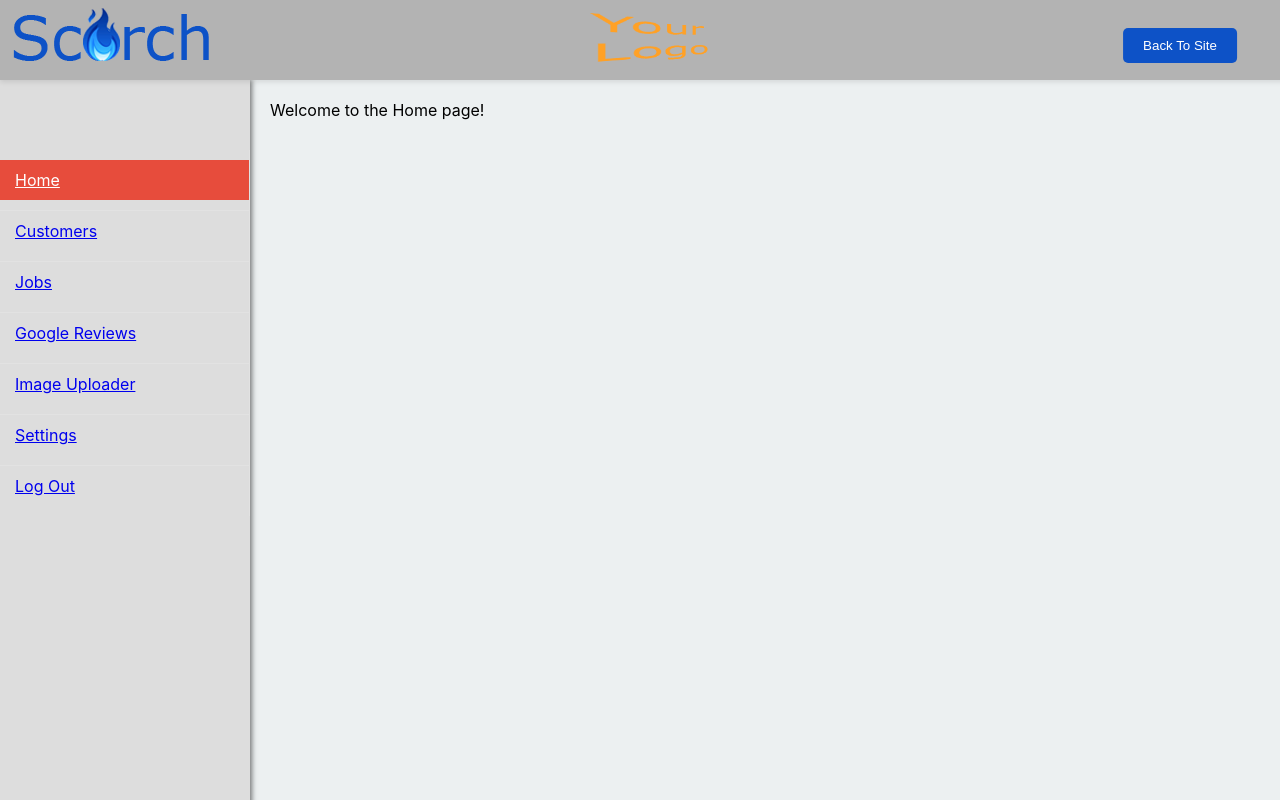
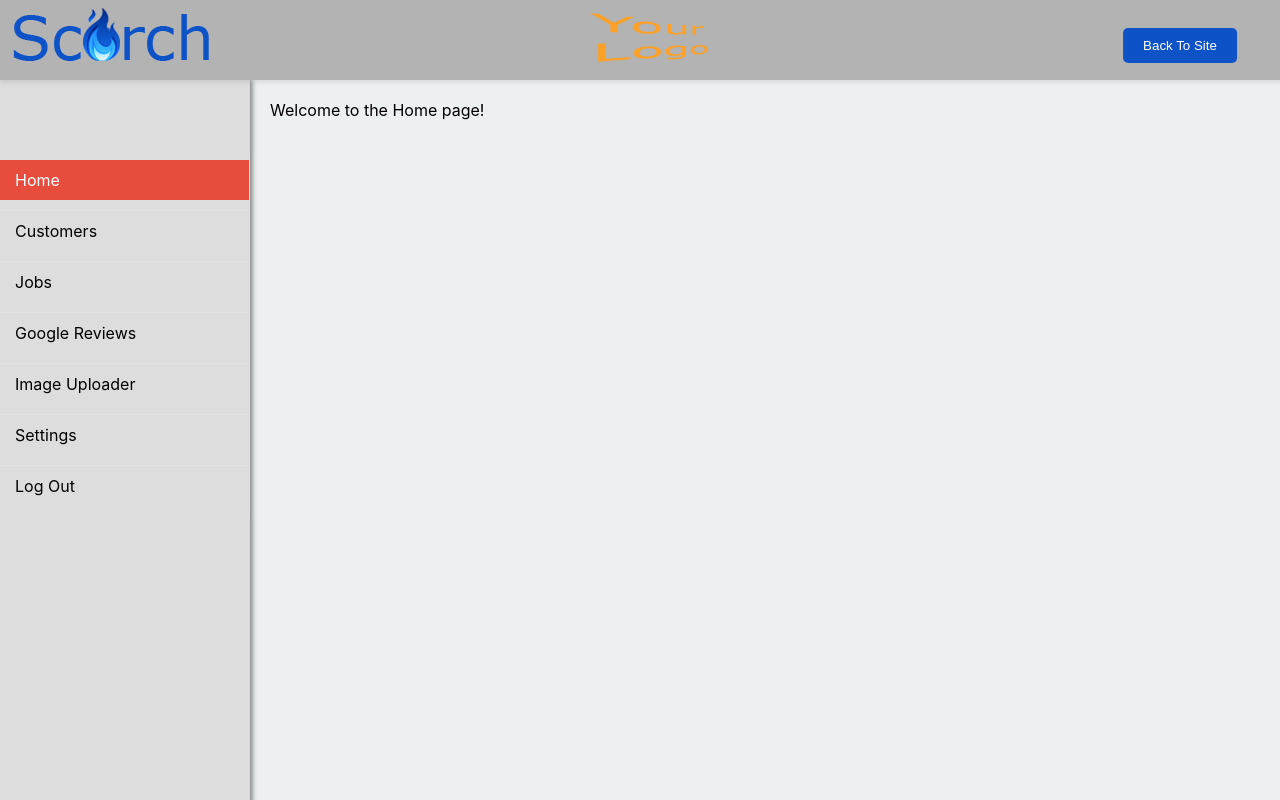
Before and after one commit to WKellettScorch/ScorchWebApp, a React (Create React App) app in the folder frontend/scorch-web-app/: page /home in a window 1280 px wide. Built offline with nearby package versions, Linux system fonts and the light colour scheme; sample sign-in values are in the browser's storage.

Commit message:
Added logic for logging out and protecting pages

```diff
--- a/frontend/scorch-web-app/src/App.js
+++ b/frontend/scorch-web-app/src/App.js
@@ -32,7 +32,7 @@ function App() {
           }
         />
         {/* Define other routes inside ProtectedRoute as needed */}
-        <Route
+        {/*<Route
           path="*"
           element={
             <ProtectedRoute>
@@ -41,7 +41,7 @@ function App() {
               </MainLayout>
             </ProtectedRoute>
           }
-        />
+        />*/}
       </Routes>
     </Router>
   );
--- a/frontend/scorch-web-app/src/api/LoginAPI.js
+++ b/frontend/scorch-web-app/src/api/LoginAPI.js
@@ -13,8 +13,8 @@ export const login = async (username, password) => {
             body: JSON.stringify({ username, password }),
         });
         if (!response.ok) {
-            console.error('Login API response not OK:', response.status, response.statusText);
-            throw new Error('Failed to login');
+        const errorDetails = await response.json(); // Assuming the server sends back a JSON response with an error message
+        throw new Error(errorDetails.message || 'Server responded with an error'); // Customize error message as needed
         }
         return await response.json();
     } catch (error) {
--- a/frontend/scorch-web-app/src/components/Login/Login.css
+++ b/frontend/scorch-web-app/src/components/Login/Login.css
@@ -61,6 +61,10 @@
     background-color: #2980b9;
   }
 
+  .login-error {
+    color: red;
+  }
+
   @media (max-width: 768px) {
     .login-form input,
     .login-form button {
--- a/frontend/scorch-web-app/src/components/Login/Login.js
+++ b/frontend/scorch-web-app/src/components/Login/Login.js
@@ -1,28 +1,24 @@
+// frontend/components/Login/Login.js
 import React, { useState } from 'react';
 import { useNavigate } from 'react-router-dom';
 import './Login.css';
-import ScorchLogo from '../../assets/images/Scorch_200x100.png'; // Ensure path is correct
-import { login } from '../../api/LoginAPI'; // Ensure path is correct
+import ScorchLogo from '../../assets/images/Scorch_200x100.png';
+import { login } from '../../api/LoginAPI';
 
 function Login() {
   const [username, setUsername] = useState('');
   const [password, setPassword] = useState('');
+  const [errorMessage, setErrorMessage] = useState(''); // Add state for error messages
   const navigate = useNavigate();
 
   const handleSubmit = async (e) => {
     e.preventDefault();
     try {
       const { clientId, token } = await login(username, password);
-      localStorage.setItem('token', token); // Save the token
-      console.log("Login successful for clientId:", clientId); // Demonstrates potential use of clientId
-
-      // Optionally, use clientId for further logic, e.g., fetching user details
-      // This is where you might use clientId, depending on your app's requirements
-
-      navigate('/home'); // Navigate to the home page after login
+      localStorage.setItem('token', token);
+      navigate('/home');
     } catch (error) {
-      console.error('Login error:', error);
-      alert('Login failed!');
+        setErrorMessage(error.message || 'Login failed due to an unexpected error.');
     }
   };
 
@@ -32,6 +28,7 @@ function Login() {
         <img src={ScorchLogo} alt="Scorch SEO" />
         <h1>Welcome to Scorch SEO</h1>
       </div>
+      {errorMessage && <div className="login-error">{errorMessage}</div>} {/* Display error message */}
       <form className="login-form" onSubmit={handleSubmit}>
         <input
           type="text"
--- a/frontend/scorch-web-app/src/components/Navbars/SideNavBar/SideNavBar.css
+++ b/frontend/scorch-web-app/src/components/Navbars/SideNavBar/SideNavBar.css
@@ -22,30 +22,26 @@
     cursor: pointer;
     transition: background-color 0.2s;
     text-align: left;
+    text-decoration: none; /* Remove underline from links */
+    color: black; /* Text color */
+}
 
-    /* Aligned text to left for better appearance */
-    &:first-child {
+.navItem:first-child {
     border-top: none;
 }
 
-    &:hover {
+.navItem:hover {
     background-color: #34495e;
-        /* Darker shade for hover */
     color: #ecf0f1;
-        /* Light color on hover */
 }
 
-    &.selected {
+.navItem.selected {
     background-color: #e74c3c;
-        /* A vibrant red for active selection */
     color: #ffffff;
-        /* White text for selected item */
 }
 
-    /* No bottom border for the last item */
-    &:last-child {
+.navItem:last-child {
     border-bottom: none;
-    }
 }
 
 /* Your other styles remain unchanged */
--- a/frontend/scorch-web-app/src/components/Navbars/SideNavBar/SideNavBar.js
+++ b/frontend/scorch-web-app/src/components/Navbars/SideNavBar/SideNavBar.js
@@ -1,15 +1,21 @@
 import React, { useState, useEffect } from 'react';
-import { Link } from 'react-router-dom';
-import PropTypes from 'prop-types'; // Import PropTypes
+import { Link, useNavigate } from 'react-router-dom'; // Import useNavigate
+import PropTypes from 'prop-types';
 import './SideNavBar.css';
 
 const SideNavBar = ({ isNavVisible, toggleNavVisibility }) => {
     const [selectedNavItem, setSelectedNavItem] = useState('Home');
+    const navigate = useNavigate(); // Initialize the navigate function
 
-    const handleNavItemClick = (item) => {
+    const handleNavItemClick = (item, route) => {
         setSelectedNavItem(item);
-        // Close the side nav bar when an item is clicked
         toggleNavVisibility();
+
+        // If the clicked item is 'Log Out', clear the token and navigate to login page
+        if (item === 'Log Out') {
+            localStorage.removeItem('token'); // Clear the JWT token
+            navigate('/'); // Navigate to the login screen
+        }
     };
 
     const navItems = [
@@ -19,8 +25,7 @@ const SideNavBar = ({ isNavVisible, toggleNavVisibility }) => {
         { label: 'Google Reviews', route: '/GoogleReviewsView' },
         { label: 'Image Uploader', route: '/ImageUploaderView' },
         { label: 'Settings', route: '/SettingsView' },
-        { label: 'Log Out', route: '/LogOutView' },
-        // Add other items as needed
+        // Removed the Log Out route as it will be handled differently
     ];
 
     // Use an effect to add an event listener to the document
@@ -44,19 +49,24 @@ const SideNavBar = ({ isNavVisible, toggleNavVisibility }) => {
                     key={index}
                     to={item.route}
                     className={`navItem ${selectedNavItem === item.label ? 'selected' : ''}`}
-                    onClick={() => handleNavItemClick(item.label)}
+                    onClick={() => handleNavItemClick(item.label, item.route)} // Pass the route as a parameter
                 >
                     {item.label}
                 </Link>
             ))}
+            <div // Use a div or button for Log Out to handle click separately
+                className={`navItem ${selectedNavItem === 'Log Out' ? 'selected' : ''}`}
+                onClick={() => handleNavItemClick('Log Out')} // No route needed for Log Out
+            >
+                Log Out
+            </div>
         </div>
     );
 };
 
-// Add prop types validation
 SideNavBar.propTypes = {
     isNavVisible: PropTypes.bool.isRequired,
-    toggleNavVisibility: PropTypes.func.isRequired
+    toggleNavVisibility: PropTypes.func.isRequired,
 };
 
 export default SideNavBar;
```
Also changed, not shown: 2 other files (tests, documents, lock files or other folders). Lines whose indentation alone changed are shown as unchanged.
